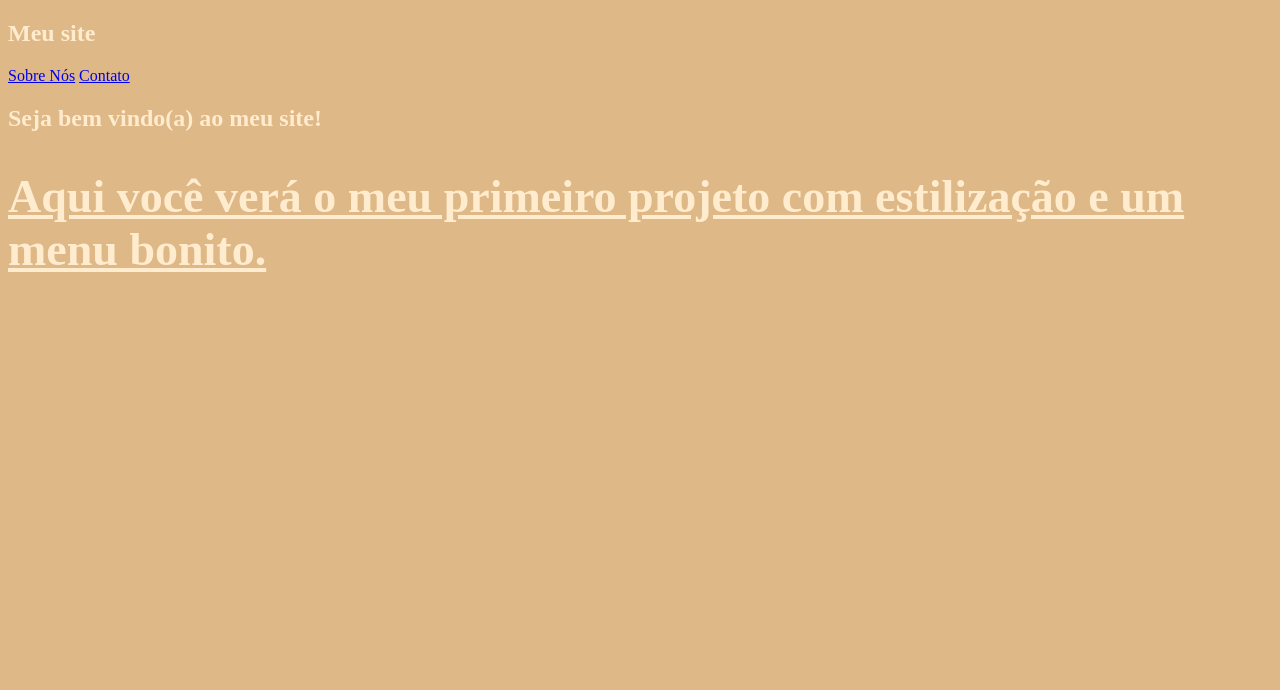
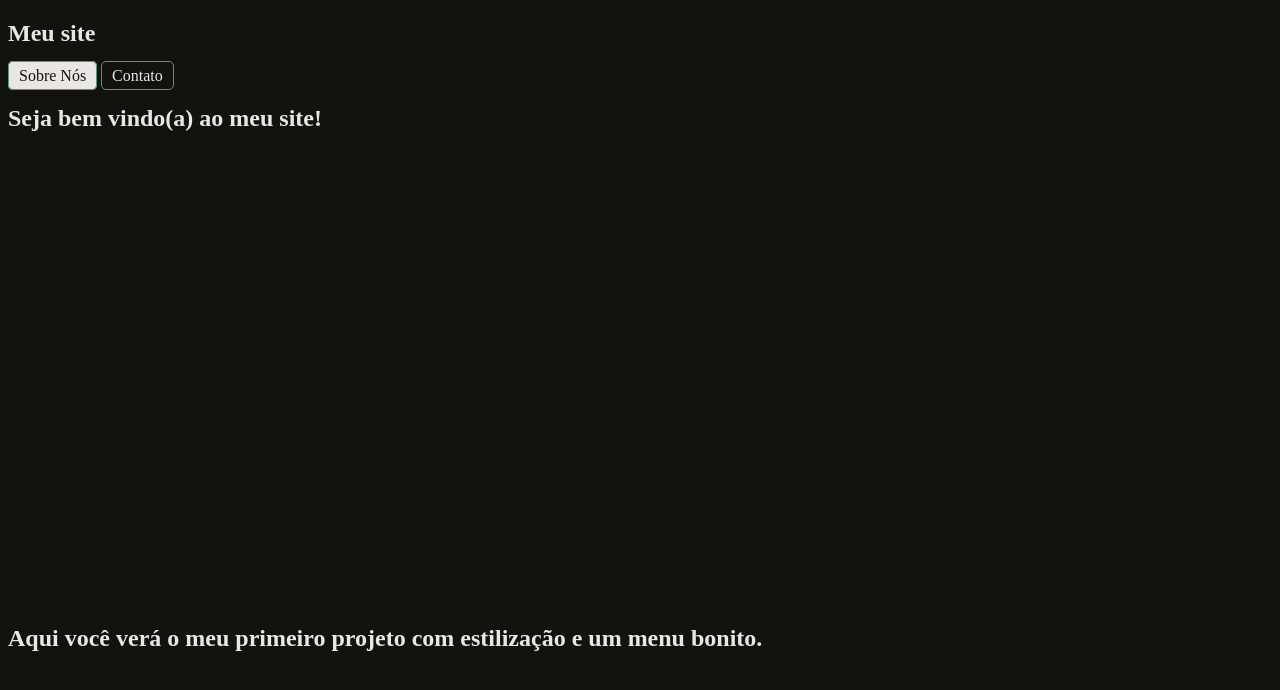
Before and after one commit to corbellizz/cursojs, a plain HTML site: page 02-10/index.html in a window 1280 px wide. Both pictures are taken after a click on the link "Sobre Nós". Drawn offline with Linux system fonts and the light colour scheme; files that its build step writes are made by us from their sources.

Commit message:
Add files via upload

```diff
--- /dev/null
+++ b/02-10/style.css
@@ -0,0 +1,46 @@
+:root {
+    --cor-preto: #12130f;
+    --cor-branco: #EAE6E5;
+    --cor-marrom: #8F8073;
+    --cor-verde-escuro: #5B9279;
+    --cor-verde-clarin: #8FCB9B;
+}
+
+body {
+    background-color: var(--cor-preto);
+    color: var(--cor-branco);
+}
+
+/*
+.item-menu {
+    color: var(--cor-marrom);
+}
+*/
+
+/*
+    :link
+    :active
+    :visited
+    :hover
+*/
+header nav a.item-menu {
+    color: var(--cor-branco);
+    text-decoration: none;
+    border: var(--cor-verde-escuro) 1px solid;
+    padding: 5px 10px;
+    border-radius: 5px;
+}
+
+header nav a.item-menu:hover {
+    background-color: var(--cor-branco);
+    color: var(--cor-preto);
+}
+
+header nav a.item-menu.item-ativo {
+    background-color: var(--cor-branco);
+    color: var(--cor-preto);
+}
+
+section {
+    min-height: 500px;
+}
```
Also changed, not shown: 02-10/contato.html (added, +13 -0 lines), 02-10/index.js (added, +9 -0 lines), 02-10/sobre-nos.html (added, +13 -0 lines), 02-10/index.html (line endings or trailing spaces).
